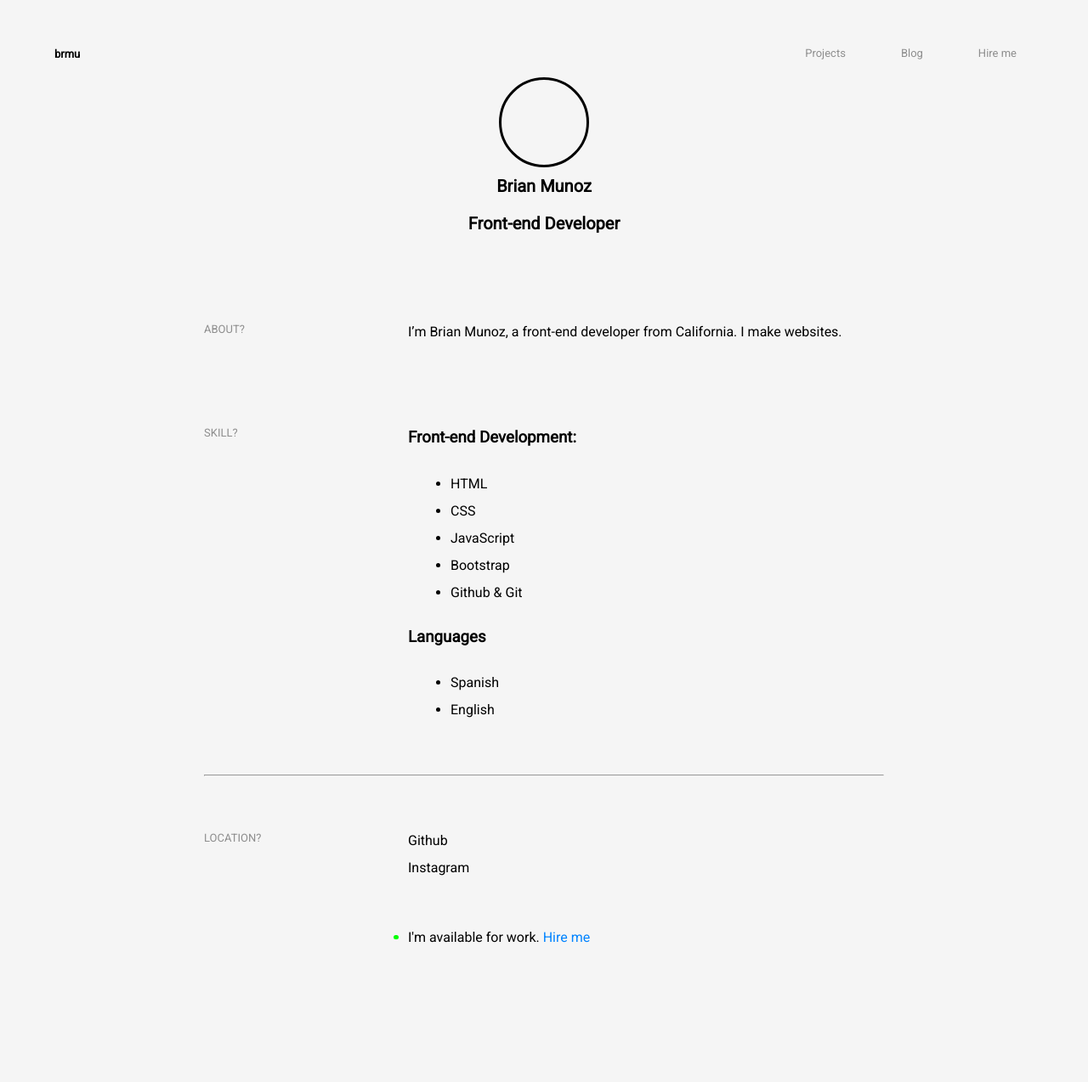
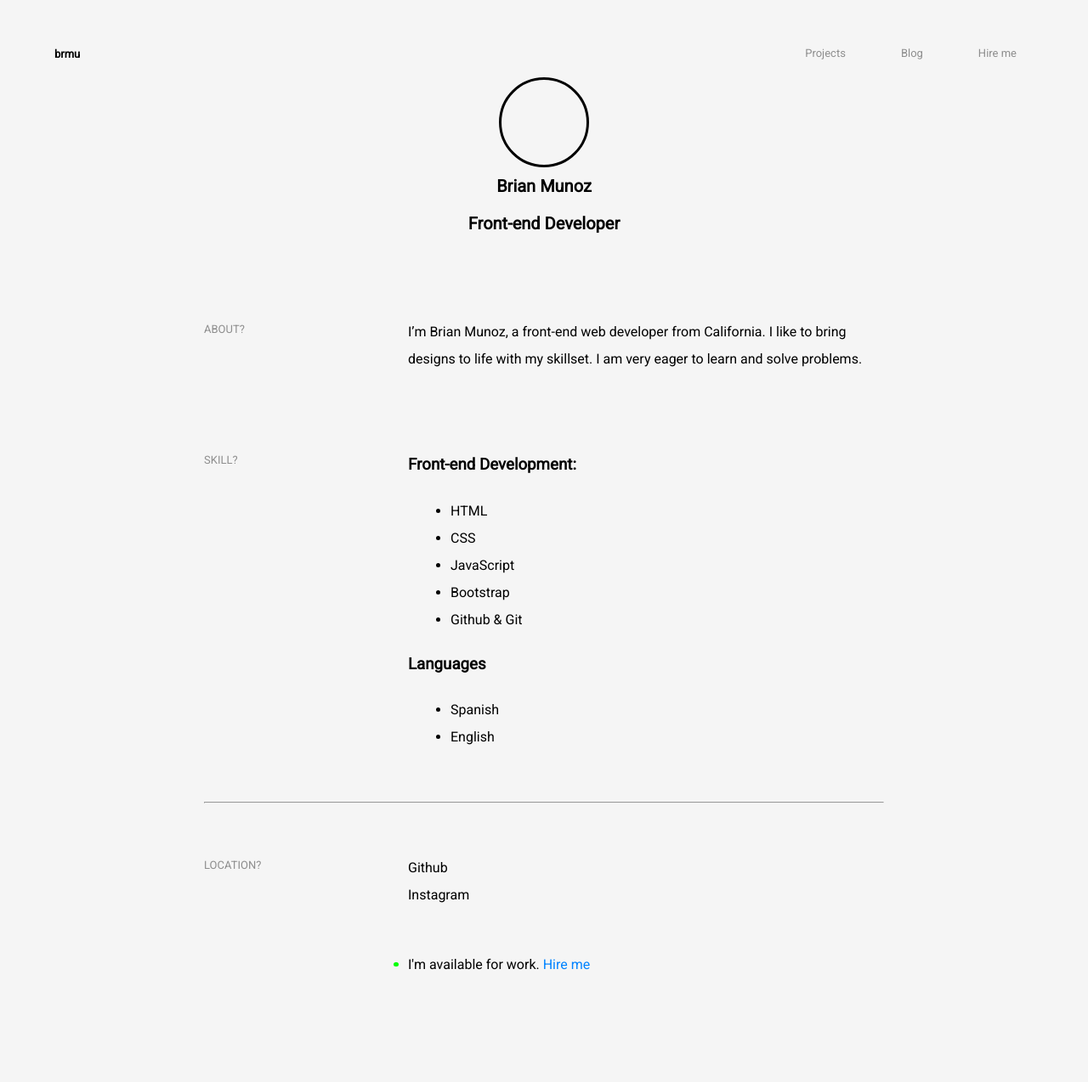
Before and after one commit to colorlessenergy/portfolio, a Jekyll site: the page built from index.html, in a window 1280 px wide. Shown: the whole page at 85% size. Built offline with Jekyll 4.4.1, drawn with Linux system fonts in a browser that asks for light colours; before the commit the page ends 1242 px from its top, so only the background shows below that.

Commit message:
update wording

```diff
--- a/index.html
+++ b/index.html
@@ -18,7 +18,9 @@ layout: default
       </div>
       <div class="cards__description">
         <p>
-          I’m Brian Munoz, a front-end developer from California. I make websites.
+          I’m Brian Munoz, a front-end web developer from California.
+          I like to bring designs to life with my skillset.
+          I am very eager to learn and solve problems.
         </p>
       </div>
     </div>
```
Also changed, not shown: 1 other file.
